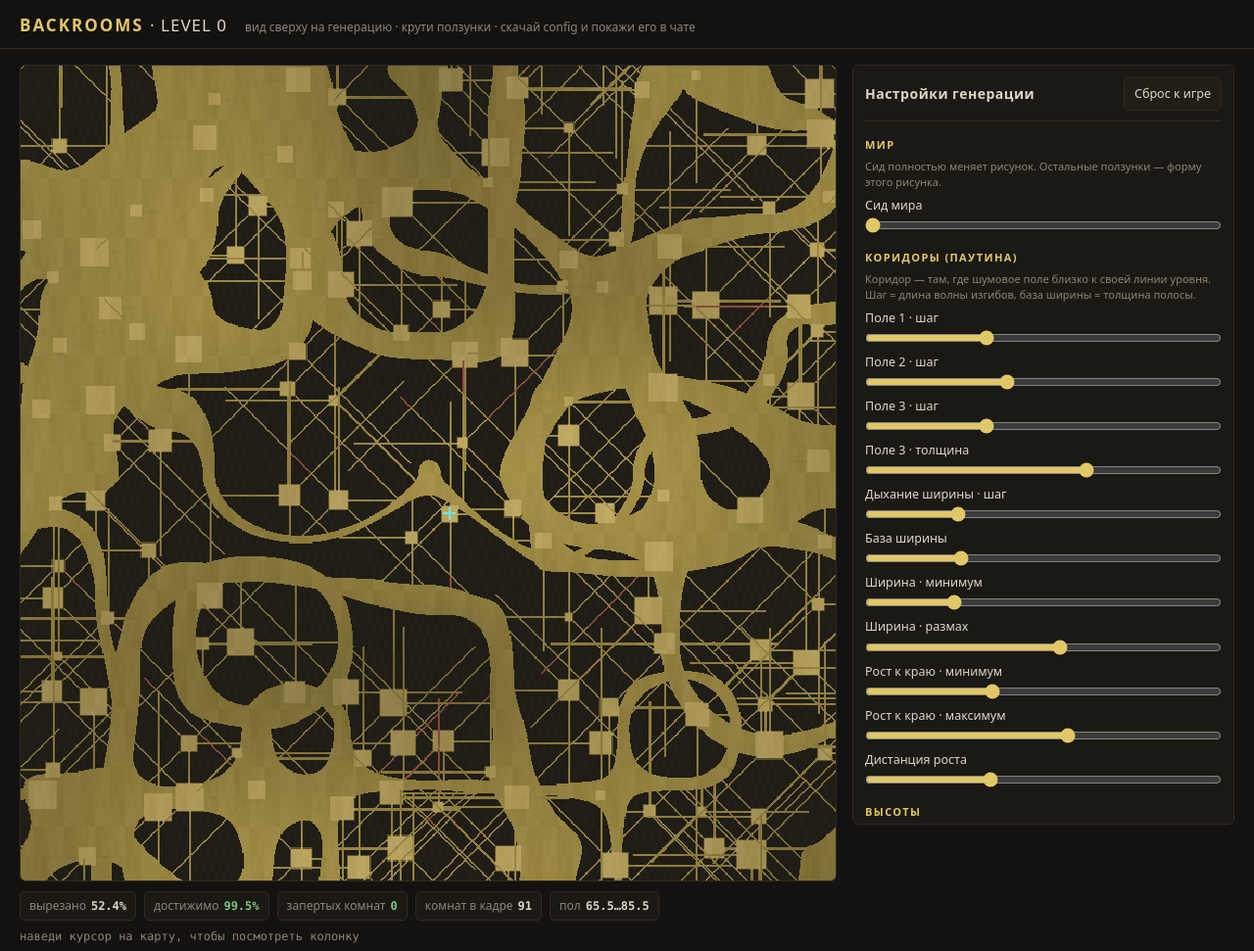
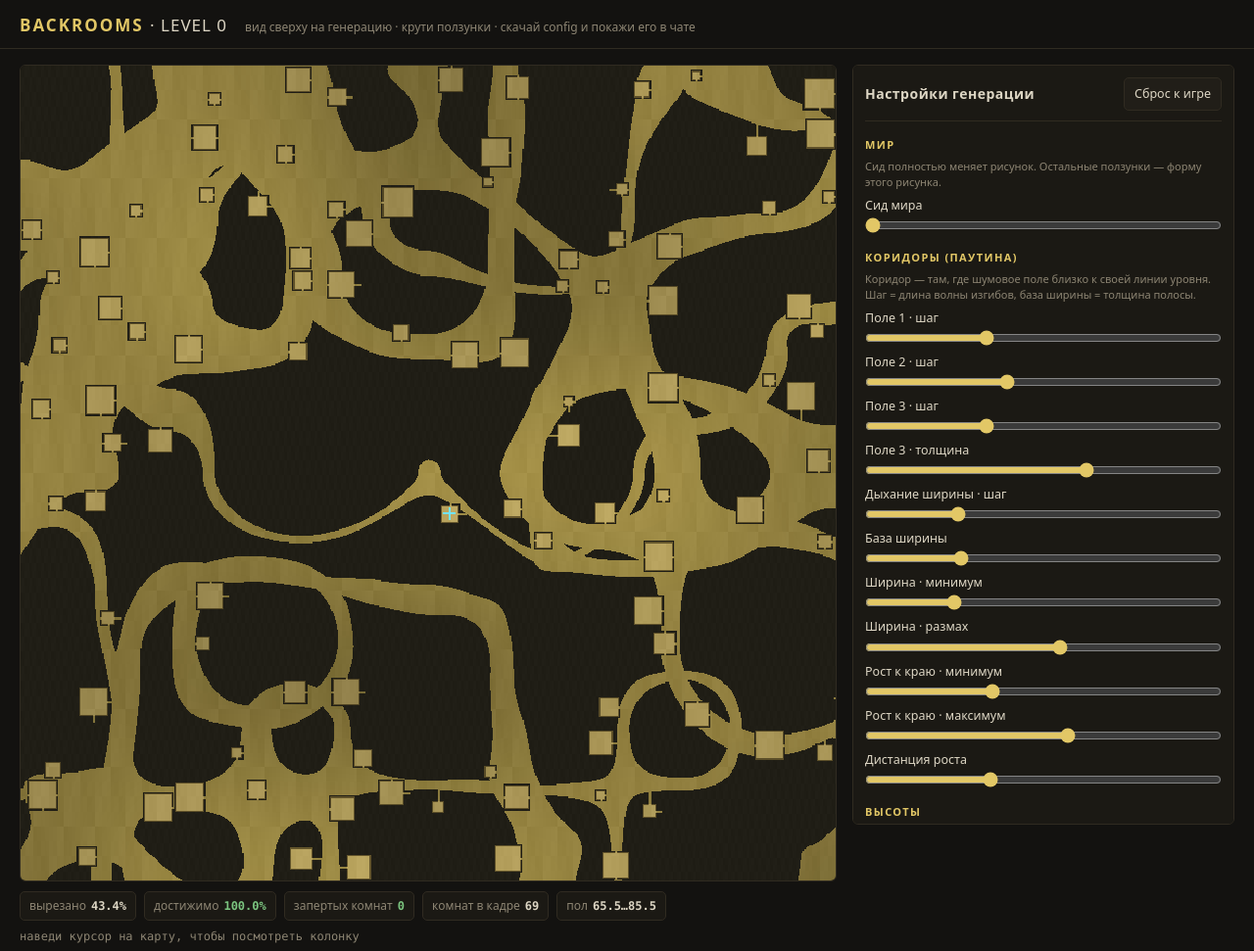
Before and after one commit to Advokat-Babayki/Backrooms-minecraft-mod, a plain HTML site: page tools/level0-preview/index.html in a window 1280 px wide. Shown: the top 971 px of the page at 98% size. Drawn offline with Linux system fonts and the light colour scheme.

Commit message:
Replace long room rays with short web-anchored doors; rooms now exist only near the corridor web, with a solid wall ring and 1-4 two-wide doorways

```diff
--- a/tools/level0-preview/core.js
+++ b/tools/level0-preview/core.js
@@ -51,12 +51,10 @@
     roomNearRadius: 240,
     roomSizeMin: 8,
     roomSizeRandom: 21,
-    rayCount: 5,
-    rayMinLen: 14,
-    rayLenRandom: 18,
-    rayMaxReach: 96,
+    rayCount: 2,
+    rayMaxReach: 12,
     rayBlindOneIn: 4,
-    rayBlindLen: 8
+    rayBlindLen: 6
   });
 
   const ROOM_NAMES = {
@@ -153,7 +151,20 @@
     return Math.abs(F.web3(x, z) - 0.5) < w * CFG.web3WidthFactor;
   }
 
+  const DIR_X = [1, 0, -1, 0];
+  const DIR_Z = [0, 1, 0, -1];
+
+  let roomCache = new Map();
+
   function room(cx, cz) {
+    const key = cx + "," + cz;
+    if (roomCache.has(key)) return roomCache.get(key);
+    const r = computeRoom(cx, cz);
+    roomCache.set(key, r);
+    return r;
+  }
+
+  function computeRoom(cx, cz) {
     const h = hash64(cx, cz, SALT_ROOM);
     const origin = cx === 0 && cz === 0;
     const dist = Math.sqrt((cx * CELL + 24) * (cx * CELL + 24) + (cz * CELL + 24) * (cz * CELL + 24));
@@ -165,39 +176,54 @@
     const half = Math.floor(size / 2);
     const centerX = cx * CELL + clampInt(6 + Number((h >> 40n) % 37n), half + 2, 46 - half);
     const centerZ = cz * CELL + clampInt(6 + Number((h >> 8n) % 37n), half + 2, 46 - half);
-    const floorY = clampInt(Math.floor((floorHalf(centerX, centerZ) + 1) / 2), BASE_FLOOR_Y, MAX_FLOOR_Y);
-    return { cx, cz, centerX, centerZ, size, floorY };
+
+    // A room only exists when the web is close: its doors are short.
+    const hits = [];
+    for (let d = 0; d < 4; d++) {
+      const hit = findDoor(centerX, centerZ, half, DIR_X[d], DIR_Z[d], d);
+      if (hit) hits.push(hit);
+    }
+    if (!hits.length) return null;
+    hits.sort((a, b) => a.len - b.len || a.dir - b.dir);
+
+    const roomH = (hits[0].webHalf + 1) & ~1; // nearest full block
+    const doors = [];
+    for (const hit of hits) {
+      if (doors.length >= CFG.rayCount) break;
+      if (Math.abs(hit.webHalf - roomH) > 1) continue;
+      doors.push({ dx: hit.dx, dz: hit.dz, len: hit.len, blind: false });
+    }
+    if (!doors.length) return null;
+
+    if (CFG.rayBlindOneIn > 0 && Number((h >> 16n) % BigInt(CFG.rayBlindOneIn)) === 0) {
+      for (let d = 0; d < 4; d++) {
+        const used = doors.some(dd => dd.dx === DIR_X[d] && dd.dz === DIR_Z[d]);
+        if (!used) {
+          doors.push({ dx: DIR_X[d], dz: DIR_Z[d], len: CFG.rayBlindLen, blind: true });
+          break;
+        }
+      }
+    }
+    const floorY = clampInt(Math.floor(roomH / 2), BASE_FLOOR_Y, MAX_FLOOR_Y);
+    return { cx, cz, centerX, centerZ, size, floorY, doors };
   }
 
-  const DIR_X = [1, 1, 0, -1, -1, -1, 0, 1];
-  const DIR_Z = [0, 1, 1, 1, 0, -1, -1, -1];
-
-  function rays(rm) {
-    const out = [];
-    const h = hash64(rm.cx, rm.cz, SALT_RAYS);
-    const half = Math.floor(rm.size / 2);
-    const first = Number(h % 8n);
-    const maxX = rm.centerX + half, minX = rm.centerX - half;
-    const maxZ = rm.centerZ + half, minZ = rm.centerZ - half;
-    for (let i = 0; i < CFG.rayCount; i++) {
-      const dir = (first + i * 3) % 8;
-      const dx = DIR_X[dir], dz = DIR_Z[dir];
-      const rand = CFG.rayLenRandom > 0
-        ? Number(hash64(rm.cx, rm.cz, SALT_RAYS + 1n + BigInt(i)) % BigInt(CFG.rayLenRandom)) : 0;
-      let len = CFG.rayMinLen + rand;
-      const sx = dx > 0 ? maxX + 1 : dx < 0 ? minX - 1 : rm.centerX;
-      const sz = dz > 0 ? maxZ + 1 : dz < 0 ? minZ - 1 : rm.centerZ;
-      for (let s = len; s < CFG.rayMaxReach; s++) {
-        if (inWeb(sx + dx * s, sz + dz * s)) break;
-        len = s + 1;
+  function findDoor(centerX, centerZ, half, dx, dz, dir) {
+    for (let o = 2; o <= CFG.rayMaxReach; o++) {
+      let x, z;
+      if (dz === 0) {
+        x = centerX + (dx > 0 ? half + o : -half - o);
+        z = centerZ;
+        if (inWeb(x, z)) return { dx, dz, len: o, webHalf: floorHalf(x, z), dir };
+        if (inWeb(x, z + 1)) return { dx, dz, len: o, webHalf: floorHalf(x, z + 1), dir };
+      } else {
+        z = centerZ + (dz > 0 ? half + o : -half - o);
+        x = centerX;
+        if (inWeb(x, z)) return { dx, dz, len: o, webHalf: floorHalf(x, z), dir };
+        if (inWeb(x + 1, z)) return { dx, dz, len: o, webHalf: floorHalf(x + 1, z), dir };
       }
-      out.push({ dx, dz, len: len + 1, blind: false });
     }
-    if (CFG.rayBlindOneIn > 0 && Number((h >> 16n) % BigInt(CFG.rayBlindOneIn)) === 0) {
-      const dir = (first + 1) % 8;
-      out.push({ dx: DIR_X[dir], dz: DIR_Z[dir], len: CFG.rayBlindLen, blind: true });
-    }
-    return out;
+    return null;
   }
 
   function typeValue(cx, cz) {
@@ -236,6 +262,7 @@
   function begin(cfg) {
     CFG = Object.assign({}, DEFAULT_CONFIG, cfg || {});
     SEED = BigInt(Math.trunc(CFG.seed) || 0);
+    roomCache = new Map();
   }
 
   /**
@@ -257,12 +284,19 @@
     const merge = new Int16Array(W * W).fill(EMPTY);
     const kind = new Uint8Array(W * W); // 0 mass, 1 web, 2 ray, 3 room
 
-    // ---- web ----
+    // ---- web (rooms and their wall rings punch holes in it) ----
     for (let pz = 0; pz < W; pz++) {
       const z = z0 + pz;
+      const cellZ = Math.floor(z / CELL);
       const row = pz * W;
       for (let px = 0; px < W; px++) {
         const x = x0 + px;
+        const own = room(Math.floor(x / CELL), cellZ);
+        if (own) {
+          const half = Math.floor(own.size / 2);
+          if (x >= own.centerX - half - 1 && x <= own.centerX + half + 1
+              && z >= own.centerZ - half - 1 && z <= own.centerZ + half + 1) continue;
+        }
         if (inWeb(x, z)) {
           const s = floorHalf(x, z);
           merge[row + px] = s;
@@ -272,14 +306,29 @@
       }
     }
 
-    // ---- rooms + rays (ascending cells, matching the generator) ----
+    // ---- rooms + short doorways (ascending cells, matching the generator) ----
     const reach = CFG.rayMaxReach + 2;
     const rooms = [];
     const roomIndex = new Map();
-    const cellMinX = Math.floor((x0 - reach) / CELL);
-    const cellMaxX = Math.floor((x0 + W - 1 + reach) / CELL);
-    const cellMinZ = Math.floor((z0 - reach) / CELL);
-    const cellMaxZ = Math.floor((z0 + W - 1 + reach) / CELL);
+    const cellMinX = Math.floor((x0 - reach) / CELL) - 1;
+    const cellMaxX = Math.floor((x0 + W - 1 + reach) / CELL) + 1;
+    const cellMinZ = Math.floor((z0 - reach) / CELL) - 1;
+    const cellMaxZ = Math.floor((z0 + W - 1 + reach) / CELL) + 1;
+
+    const putDoor = (x, z, s) => {
+      const px = x - x0, pz = z - z0;
+      if (px < 0 || px >= W || pz < 0 || pz >= W) return;
+      const idx = pz * W + px;
+      const prev = merge[idx];
+      let sc = s;
+      if (prev !== EMPTY) {
+        if (sc > prev + 1) sc = prev + 1;
+        else if (sc < prev - 1) sc = prev - 1;
+      }
+      merge[idx] = sc;
+      floor[idx] = sc;
+      kind[idx] = 2;
+    };
 
     for (let ccx = cellMinX; ccx <= cellMaxX; ccx++) {
       for (let ccz = cellMinZ; ccz <= cellMaxZ; ccz++) {
@@ -300,43 +349,16 @@
         if (!nearRaster) continue;
 
         const roomH = rm.floorY * 2;
-        for (const ray of rays(rm)) {
-          const sx = ray.dx > 0 ? rMaxX + 1 : ray.dx < 0 ? rMinX - 1 : rm.centerX;
-          const sz = ray.dz > 0 ? rMaxZ + 1 : ray.dz < 0 ? rMinZ - 1 : rm.centerZ;
-          const upto = ray.blind ? ray.len - 1 : ray.len;
-          for (let i = 0; i < upto; i++) {
-            const ax = sx + ray.dx * i, az = sz + ray.dz * i;
-            const webH = floorHalf(ax, az);
-            const capped = Math.max(roomH - 12, Math.min(roomH + 12, webH));
-            const t = Math.min(1, i / (ray.len * 0.7));
-            const s = Math.round(roomH + (capped - roomH) * smooth(t));
-
-            // The ray is two blocks wide. Diagonal rays get an extra column
-            // each step plus an elbow at the room corner, so the hallway is
-            // 4-connected and can actually be walked in game.
-            const cols = [[ax, az]];
-            if (ray.dx !== 0 && ray.dz !== 0) {
-              cols.push([ax + ray.dx, az]);
-              if (i === 0) cols.push([ax, az - ray.dz]);
-            } else if (ray.dx !== 0) {
-              cols.push([ax, az + 1]);
+        for (const door of rm.doors) {
+          for (let o = 1; o <= door.len; o++) {
+            if (door.dx !== 0) {
+              const x = (door.dx > 0 ? rm.centerX + half : rm.centerX - half) + door.dx * o;
+              putDoor(x, rm.centerZ, roomH);
+              putDoor(x, rm.centerZ + 1, roomH);
             } else {
-              cols.push([ax + 1, az]);
-            }
-
-            for (const col of cols) {
-              const px = col[0] - x0, pz = col[1] - z0;
-              if (px < 0 || px >= W || pz < 0 || pz >= W) continue;
-              const idx = pz * W + px;
-              const prev = merge[idx];
-              let sc = s;
-              if (prev !== EMPTY) {
-                if (sc > prev + 1) sc = prev + 1;
-                else if (sc < prev - 1) sc = prev - 1;
-              }
-              merge[idx] = sc;
-              floor[idx] = sc;
-              kind[idx] = 2;
+              const z = (door.dz > 0 ? rm.centerZ + half : rm.centerZ - half) + door.dz * o;
+              putDoor(rm.centerX, z, roomH);
+              putDoor(rm.centerX + 1, z, roomH);
             }
           }
         }
@@ -469,8 +491,7 @@
       inWeb: (x, z) => inWeb(x, z),
       floorHalf: (x, z) => floorHalf(x, z),
       webHalfWidth: (x, z) => webHalfWidth(x, z),
-      room: (cx, cz) => room(cx, cz),
-      rays: (rm) => rays(rm)
+      room: (cx, cz) => room(cx, cz)
     }
   };
 });
--- a/tools/level0-preview/index.html
+++ b/tools/level0-preview/index.html
@@ -358,7 +358,7 @@
   "use strict";
   const Core = window.Level0Core;
   const DEFAULTS = Core.DEFAULT_CONFIG;
-  const STORE_KEY = "backrooms.level0.preview.v1";
+  const STORE_KEY = "backrooms.level0.preview.v2";
 
   const state = {
     config: Object.assign({}, DEFAULTS),
@@ -403,26 +403,18 @@
       ]
     },
     {
-      title: "Комнаты",
-      hint: "Порог — сколько ячеек из 8 получают комнату (0..8). У спавна действует свой, более строгий порог.",
+      title: "Комнаты и двери",
+      hint: "Комната существует только рядом с паутиной и сидит на её высоте. Двери короткие: 1–4 штуки до ближайшего коридора, поэтому длинных прямых спиц больше нет.",
       items: [
         { key: "roomNearGate", label: "Порог у спавна", min: 0, max: 8, step: 1, fmt: gateFmt },
         { key: "roomFarGate", label: "Порог вдали", min: 0, max: 8, step: 1, fmt: gateFmt },
         { key: "roomNearRadius", label: "Радиус «у спавна»", min: 0, max: 640, step: 10 },
         { key: "roomSizeMin", label: "Размер · минимум", min: 6, max: 20, step: 1 },
-        { key: "roomSizeRandom", label: "Размер · разброс", min: 1, max: 30, step: 1 }
-      ]
-    },
-    {
-      title: "Лучи и тупики",
-      hint: "Луч растёт от комнаты до ближайшего коридора. Слепой луч обрывается в стену — это тупик.",
-      items: [
-        { key: "rayCount", label: "Лучей на комнату", min: 0, max: 8, step: 1 },
-        { key: "rayMinLen", label: "Длина · минимум", min: 6, max: 60, step: 1 },
-        { key: "rayLenRandom", label: "Длина · разброс", min: 1, max: 40, step: 1 },
-        { key: "rayMaxReach", label: "Максимальный поиск", min: 24, max: 160, step: 4 },
-        { key: "rayBlindOneIn", label: "Слепой луч", min: 0, max: 8, step: 1, fmt: blindFmt },
-        { key: "rayBlindLen", label: "Длина слепого", min: 3, max: 24, step: 1 }
+        { key: "roomSizeRandom", label: "Размер · разброс", min: 1, max: 30, step: 1 },
+        { key: "rayCount", label: "Дверей на комнату", min: 1, max: 4, step: 1 },
+        { key: "rayMaxReach", label: "Макс. длина двери", min: 4, max: 24, step: 1 },
+        { key: "rayBlindOneIn", label: "Слепой тупик", min: 0, max: 8, step: 1, fmt: blindFmt },
+        { key: "rayBlindLen", label: "Длина слепого", min: 3, max: 12, step: 1 }
       ]
     }
   ];
@@ -687,8 +679,8 @@
     statsEl.innerHTML = chips.join("");
 
     const problems = [];
-    if (s.sealedRooms > 0) problems.push("есть запертые комнаты: добавь лучей (rayCount) или увеличь их минимальную длину.");
-    if (s.reachPct !== null && s.reachPct < 90) problems.push("слишком много недостижимых карманов: проверь ширину коридоров и лучи.");
+    if (s.sealedRooms > 0) problems.push("есть запертые комнаты: добавь дверей (rayCount) или увеличь их максимальную длину.");
+    if (s.reachPct !== null && s.reachPct < 90) problems.push("слишком много недостижимых карманов: проверь ширину коридоров и двери.");
     if (!s.spawnInside) problems.push("точка входа вне кадра — статистика связности не считается. Вернись «К точке входа».");
     if (problems.length) {
       warnEl.textContent = problems.join(" ");
@@ -725,7 +717,7 @@
       hoverEl.innerHTML = "x=" + wx + " z=" + wz + " · ячейка [" + info.cellX + ", " + info.cellZ + "] · <b>масса</b> (не вырезано)";
       return;
     }
-    let what = info.kind === 3 ? "комната" : info.kind === 2 ? "луч" : "коридор";
+    let what = info.kind === 3 ? "комната" : info.kind === 2 ? "дверь" : "коридор";
     let text = "x=" + wx + " z=" + wz + " · ячейка [" + info.cellX + ", " + info.cellZ + "] · <b>" +
       what + "</b> · пол y=" + (info.floorY + 1).toFixed(1);
     if (info.room) {
```
Also changed, not shown: 3 other files.
